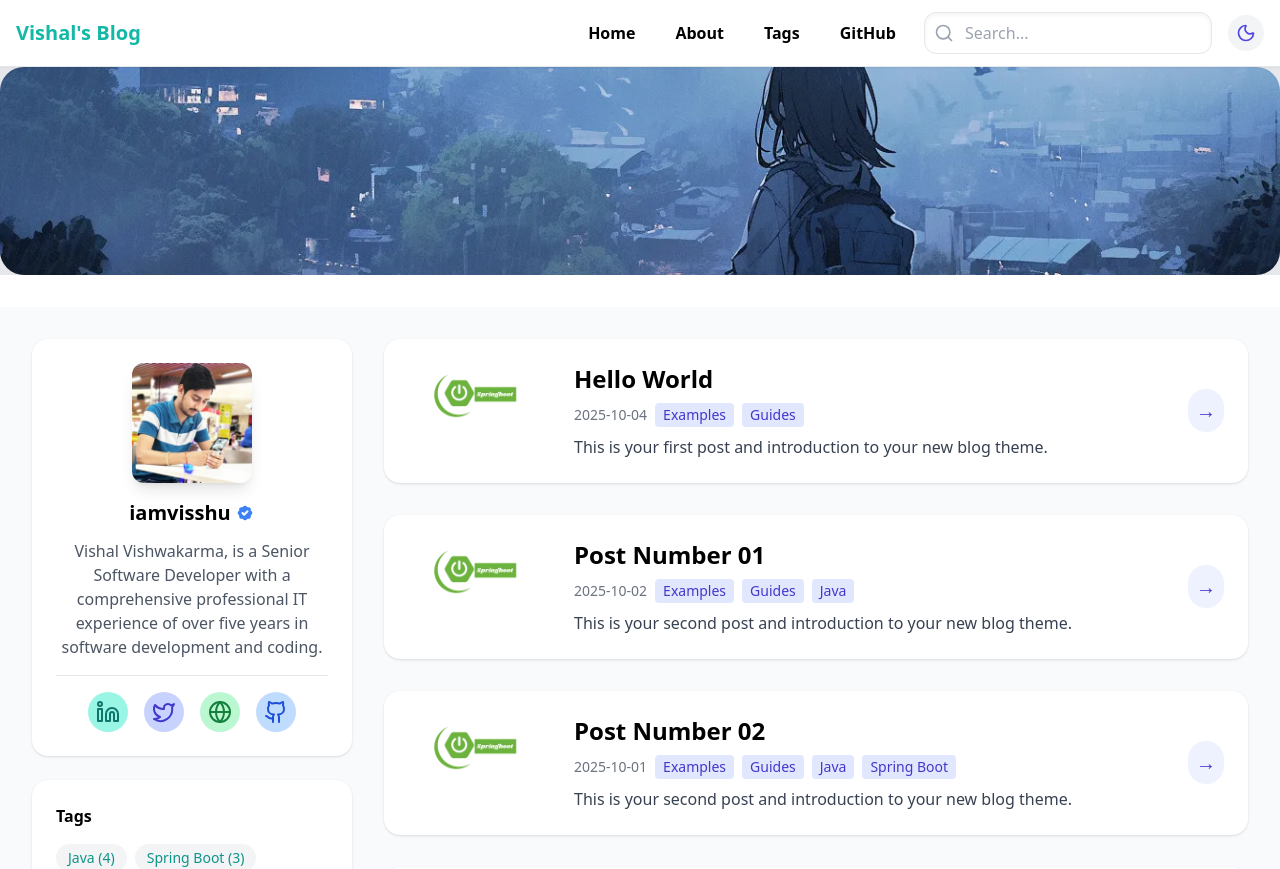
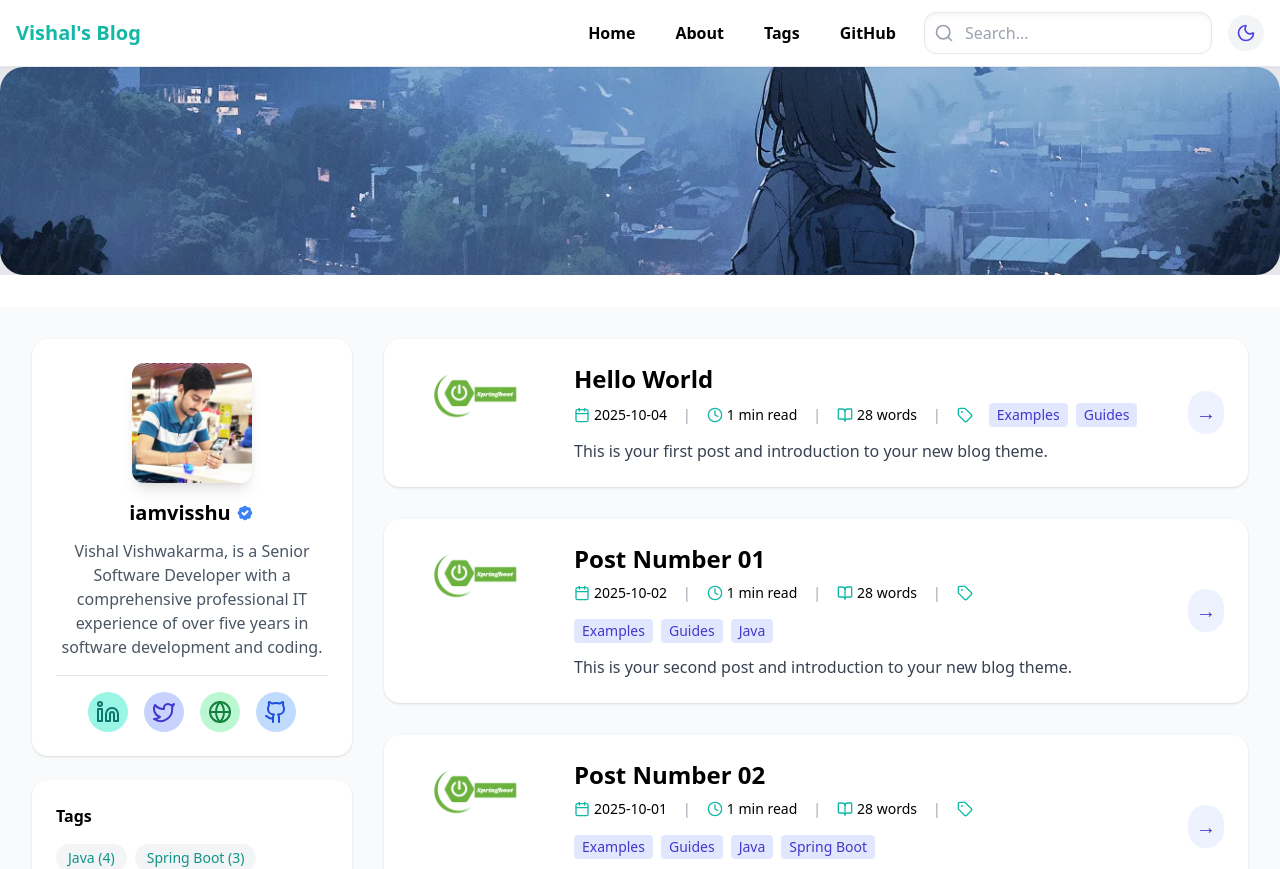
Before and after one commit to iamvisshu/Github-Blog, a Next.js app: page / in a window 1280 px wide. Shown: the top 869 px of the page. Built offline with nearby package versions, Linux system fonts and the light colour scheme.

Commit message:
Adding the icons and reading metadata on posts homepage
Adding the icons and reading metadata on posts homepage

```diff
--- a/components/PostCard.js
+++ b/components/PostCard.js
@@ -1,7 +1,8 @@
 import Link from "next/link";
 import Image from "next/image";
+import { Calendar, Tag, Clock, BookOpen } from "lucide-react";
 
-export default function PostCard({ slug, title, date, summary, tags, cover }) {
+export default function PostCard({ slug, title, date, summary, tags, cover, wordCount, readingTime }) {
   return (
     <div
         key={slug}
@@ -26,18 +27,51 @@ export default function PostCard({ slug, title, date, summary, tags, cover }) {
                 </h2>
             </Link>
 
-            {/* Post meta (date + tags) */}
-            <div className="flex flex-wrap items-center gap-2 text-sm text-gray-500 dark:text-gray-300 mb-2">
-                <span>{date}</span>
-                {tags?.map(tag => (
+            {/* Post meta (date, time to read, word count, tags) */}
+            <div className="flex flex-wrap items-center gap-4 text-sm text-gray-500 dark:text-gray-300 mb-3">
+
+                {/* Date with Calendar Icon */}
+                <span className="flex items-center gap-1 text-black dark:text-white">
+                    <Calendar className="w-4 h-4 text-teal-500" />
+                    {date}
+                </span>
+
+                <span className="text-gray-400 dark:text-gray-600">|</span>
+
+                {/* Reading Time with Clock Icon */}
+                <span className="flex items-center gap-1 text-black dark:text-white">
+                    <Clock className="w-4 h-4 text-teal-500" />
+                    {readingTime} min read
+                </span>
+
+                <span className="text-gray-400 dark:text-gray-600">|</span>
+
+                {/* Word Count with Book Icon */}
+                <span className="flex items-center gap-1 text-black dark:text-white">
+                    <BookOpen className="w-4 h-4 text-teal-500" />
+                    {wordCount?.toLocaleString()} words
+                </span>
+
+                {/* Tags with Tag Icon */}
+                {tags?.length > 0 && (
+                    <>
+                        <span className="text-gray-400 dark:text-gray-600">|</span>
+                        <div className="flex items-center gap-1">
+                            <Tag className="w-4 h-4 text-teal-500" />
+                        </div>
+                        <div className="flex flex-wrap gap-2">
+                            {tags.map(tag => (
                                 <Link
                                     key={tag}
-                        href={`/tags/${tag}`} // Link to the tag page
+                                    href={`/tags/${tag}`}
                                     className="bg-indigo-100 dark:bg-indigo-800 text-indigo-700 dark:text-indigo-200 rounded px-2 py-0.5 cursor-pointer break-words hover:bg-indigo-200 dark:hover:bg-indigo-700 transition"
                                 >
                                     {tag}
                                 </Link>
                             ))}
+                        </div>
+                    </>
+                )}
             </div>
 
             {/* Summary */}
@@ -49,7 +83,7 @@ export default function PostCard({ slug, title, date, summary, tags, cover }) {
         {/* Arrow link */}
         <div className="self-end sm:self-center">
             <Link href={`/posts/${slug}`}>
-                <span className="p-2 rounded-full bg-indigo-50 dark:bg-indigo-900 text-xl font-bold text-indigo-700 dark:text-indigo-200 cursor-pointer">
+                <span className="p-2 rounded-full bg-indigo-50 dark:bg-indigo-900 text-xl font-bold text-indigo-700 dark:text-indigo-200 hover:bg-indigo-100 dark:hover:bg-indigo-700 transition-colors">
                     &rarr;
                 </span>
             </Link>
--- a/pages/index.js
+++ b/pages/index.js
@@ -1,13 +1,11 @@
 import fs from "fs";
 import path from "path";
 import matter from "gray-matter";
-// Removed: Image, Link, and Lucide icons as they are now in Sidebar.js
 import PostCard from "../components/PostCard";
 import Link from "next/link";
-// NEW: Import the Sidebar component
 import Sidebar from "../components/Sidebar";
+import { Calendar, Tag, Clock, BookOpen } from "lucide-react";
 
-// NOTE: Adjusted to POSTS_PER_PAGE=4 based on the latest context from [page].js
 const POSTS_PER_PAGE = 4;
 
 const Pagination = ({ numPages, currentPage }) => {
@@ -40,12 +38,8 @@ export default function Home({ posts, search = "", numPages, allTags }) {
   return (
     <>
       <div className="flex flex-col md:flex-row gap-8 p-4 md:p-8 bg-gray-50 dark:bg-gray-900 min-h-screen overflow-x-hidden">
-        {/* MODIFIED: Use reusable Sidebar component and pass isHomepage={true} */}
         <Sidebar allTags={allTags} isHomepage={true} />
-
-        {/* Main content */}
         <main className="flex-1 space-y-8">
-          {/* Post Card Rendering */}
           {filteredPosts.length === 0 && search.length > 0 ? (
             <p className="text-gray-500 dark:text-gray-200">
               No posts found for "{search}"
@@ -55,8 +49,6 @@ export default function Home({ posts, search = "", numPages, allTags }) {
               <PostCard key={post.slug} {...post} />
             ))
           )}
-
-          {/* Pagination component */}
           {numPages > 1 && <Pagination numPages={numPages} currentPage={1} />}
         </main>
       </div>
@@ -78,6 +70,10 @@ export async function getStaticProps() {
       allTags[tag] = allTags[tag] ? allTags[tag] + 1 : 1;
     });
 
+    // Calculate Word Count & Reading Time
+    const wordCount = content.split(/\s/g).length;
+    const readingTime = Math.ceil(wordCount / 200);
+
     return {
       slug,
       title: frontmatter.title,
@@ -85,6 +81,8 @@ export async function getStaticProps() {
       tags: frontmatter.tags || [],
       summary: frontmatter.summary || content.substr(0, 80) + "...",
       cover: frontmatter.cover || null,
+      wordCount,
+      readingTime
     };
   });
 
@@ -94,8 +92,14 @@ export async function getStaticProps() {
   // 2. Calculate the total number of pages
   const numPages = Math.ceil(posts.length / POSTS_PER_PAGE);
 
-  // 3. Slice the posts to only show the first page's posts
-  const postsToShow = posts.slice(0, POSTS_PER_PAGE);
+  // 3. Slice the posts for the current page (Page 1)
+  const currentPagePosts = posts.slice(0, POSTS_PER_PAGE);
 
-  return { props: { posts: postsToShow, numPages, allTags } };
+  return {
+    props: {
+      posts: currentPagePosts,
+      numPages,
+      allTags: allTags,
+    },
+  };
 }
--- a/pages/page/[page].js
+++ b/pages/page/[page].js
@@ -2,15 +2,12 @@ import fs from "fs";
 import path from "path";
 import matter from "gray-matter";
 import Link from "next/link";
-// ADDED: Import the reusable PostCard component
 import PostCard from "../../components/PostCard";
-// NEW: Import the Sidebar component
 import Sidebar from "../../components/Sidebar";
+import { Calendar, Tag, Clock, BookOpen } from "lucide-react";
 
-// NOTE: Ensure this value matches the one in pages/index.js!
 const POSTS_PER_PAGE = 4;
 
-// Pagination Component (retained)
 const Pagination = ({ numPages, currentPage }) => {
   const pages = Array.from({ length: numPages }, (_, i) => i + 1);
 
@@ -19,7 +16,6 @@ const Pagination = ({ numPages, currentPage }) => {
       {pages.map(page => (
         <Link
           key={page}
-          // Link back to the root path for page 1
           href={page === 1 ? "/" : `/page/${page}`}
           className={`px-4 py-2 rounded-full font-bold transition-colors duration-200 ${
             page === currentPage
@@ -35,7 +31,7 @@ const Pagination = ({ numPages, currentPage }) => {
 };
 
 
-export default function PostListPage({ posts, search = "", numPages, currentPage, allTags }) { // MODIFIED: Receive allTags prop
+export default function PostListPage({ posts, search = "", numPages, currentPage, allTags }) {
   const filteredPosts = posts.filter(post =>
     post.title.toLowerCase().includes(search.toLowerCase())
   );
@@ -43,10 +39,7 @@ export default function PostListPage({ posts, search = "", numPages, currentPage
   return (
     <>
       <div className="flex flex-col md:flex-row gap-8 p-4 md:p-8 bg-gray-50 dark:bg-gray-900 min-h-screen overflow-x-hidden">
-
-        {/* MODIFIED: Render the full Sidebar component and pass isHomepage={false} */}
         <Sidebar allTags={allTags} isHomepage={false} />
-
         <main className="flex-1 space-y-8">
           {filteredPosts.length === 0 && search.length > 0 ? (
             <p className="text-gray-500 dark:text-gray-200">
@@ -57,7 +50,6 @@ export default function PostListPage({ posts, search = "", numPages, currentPage
               <PostCard key={post.slug} {...post} />
             ))
           )}
-
           {numPages > 1 && <Pagination numPages={numPages} currentPage={currentPage} />}
         </main>
       </div>
@@ -65,34 +57,35 @@ export default function PostListPage({ posts, search = "", numPages, currentPage
   );
 }
 
-// Get paths for all pagination pages
 export async function getStaticPaths() {
   const files = fs.readdirSync(path.join("posts"));
   const numPages = Math.ceil(files.length / POSTS_PER_PAGE);
 
-  // Generate paths for all pages starting from page 2
   const paths = Array.from({ length: numPages - 1 }, (_, i) => ({
-    params: { page: (i + 2).toString() }, // i+2 generates '2', '3', '4', etc.
+    params: { page: (i + 2).toString() },
   }));
 
   return { paths, fallback: false };
 }
 
-// Get posts for the current page number
 export async function getStaticProps({ params }) {
   const currentPage = parseInt(params.page);
   const files = fs.readdirSync(path.join("posts"));
-  let allTags = {}; // NEW: Initialize and collect allTags
+  let allTags = {};
 
   let posts = files.map(filename => {
     const slug = filename.replace(".md", "");
     const markdownWithMeta = fs.readFileSync(path.join("posts", filename), "utf-8");
     const { data: frontmatter, content } = matter(markdownWithMeta);
 
-    // NEW: Count tags while mapping posts (copied from index.js)
+    // Count tags while mapping posts
     (frontmatter.tags || []).forEach(tag => {
       allTags[tag] = allTags[tag] ? allTags[tag] + 1 : 1;
     });
+
+    // Calculate Word Count & Reading Time
+    const wordCount = content.split(/\s/g).length;
+    const readingTime = Math.ceil(wordCount / 200);
 
     return {
       slug,
@@ -101,6 +94,8 @@ export async function getStaticProps({ params }) {
       tags: frontmatter.tags || [],
       summary: frontmatter.summary || content.substr(0, 80) + "...",
       cover: frontmatter.cover || null,
+      wordCount,
+      readingTime
     };
   });
 
@@ -112,16 +107,15 @@ export async function getStaticProps({ params }) {
   const startIndex = (currentPage - 1) * POSTS_PER_PAGE;
   const endIndex = startIndex + POSTS_PER_PAGE;
 
-  // 3. Slice posts for the current page
-  const postsToShow = posts.slice(startIndex, endIndex);
-
+  // 3. Slice the posts for the current page
+  const currentPagePosts = posts.slice(startIndex, endIndex);
 
   return {
     props: {
-      posts: postsToShow,
+      posts: currentPagePosts,
       numPages,
       currentPage,
-      allTags // NEW: Pass allTags data to the component
-    }
+      allTags: allTags,
+    },
   };
 }
```
Lines whose indentation alone changed are shown as unchanged.
